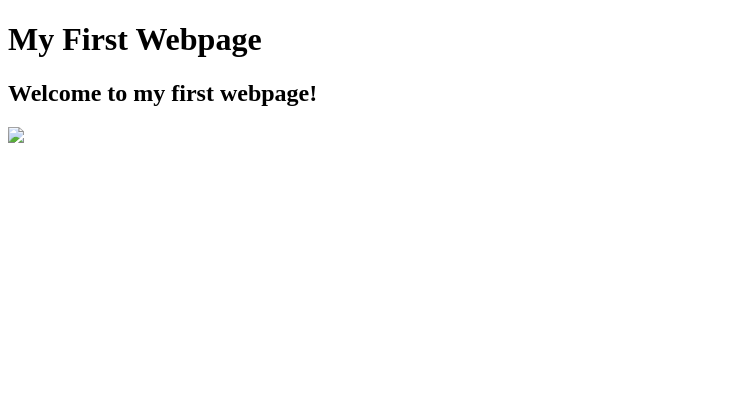
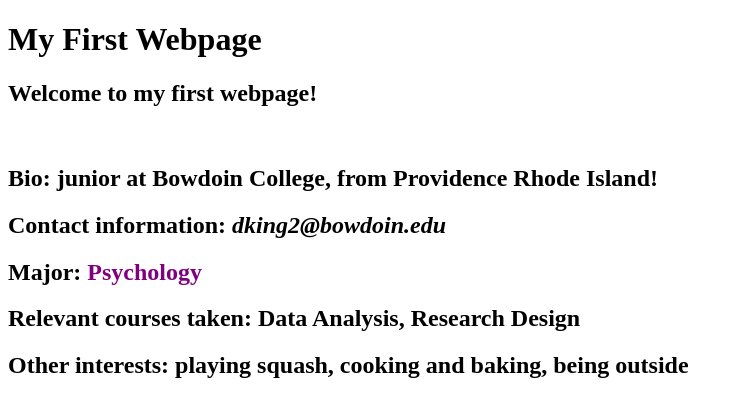
Before and after one commit to delphineking/my-first-webpage, a plain HTML site: page index.html in a window 1280 px wide. Shown: the whole page, without its empty margins (0-743 px from the left). Drawn offline with Linux system fonts and the light colour scheme.

Commit message:
Add files via upload
finished page

```diff
--- a/index.html
+++ b/index.html
@@ -10,6 +10,11 @@
         My First Webpage
     </h1>
     <h2> Welcome to my first webpage! </h2>
-    <img src="/Users/dking2/Library/CloudStorage/OneDrive-BowdoinCollege/Documents/my-first-webpage/logo.png"> </img>
+    <img srce="/Users/dking2/Library/CloudStorage/OneDrive-BowdoinCollege/Documents/my-first-webpage/photo.jpg"> </img>
+    <h2> Bio: junior at Bowdoin College, from Providence Rhode Island! </h2>
+<h2> Contact information: <i> dking2@bowdoin.edu </i> </h2>
+<h2> Major: <span style="color:purple"> Psychology </span> </h2>
+<h2> Relevant courses taken: Data Analysis, Research Design </h2>
+<h2> Other interests: playing squash, cooking and baking, being outside </h2>
 </body>
 </html>
```
Also changed, not shown: photo.jpg (added).
